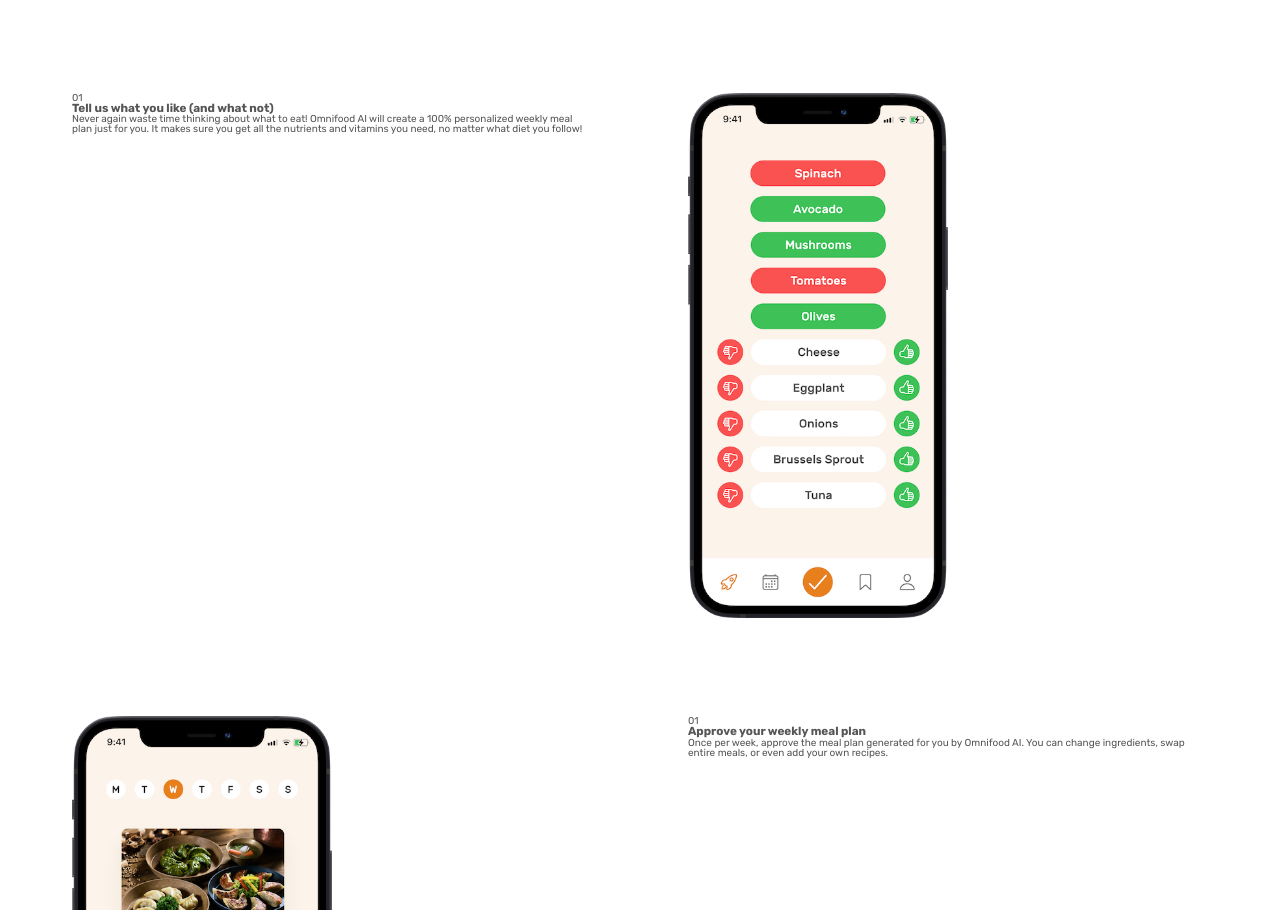
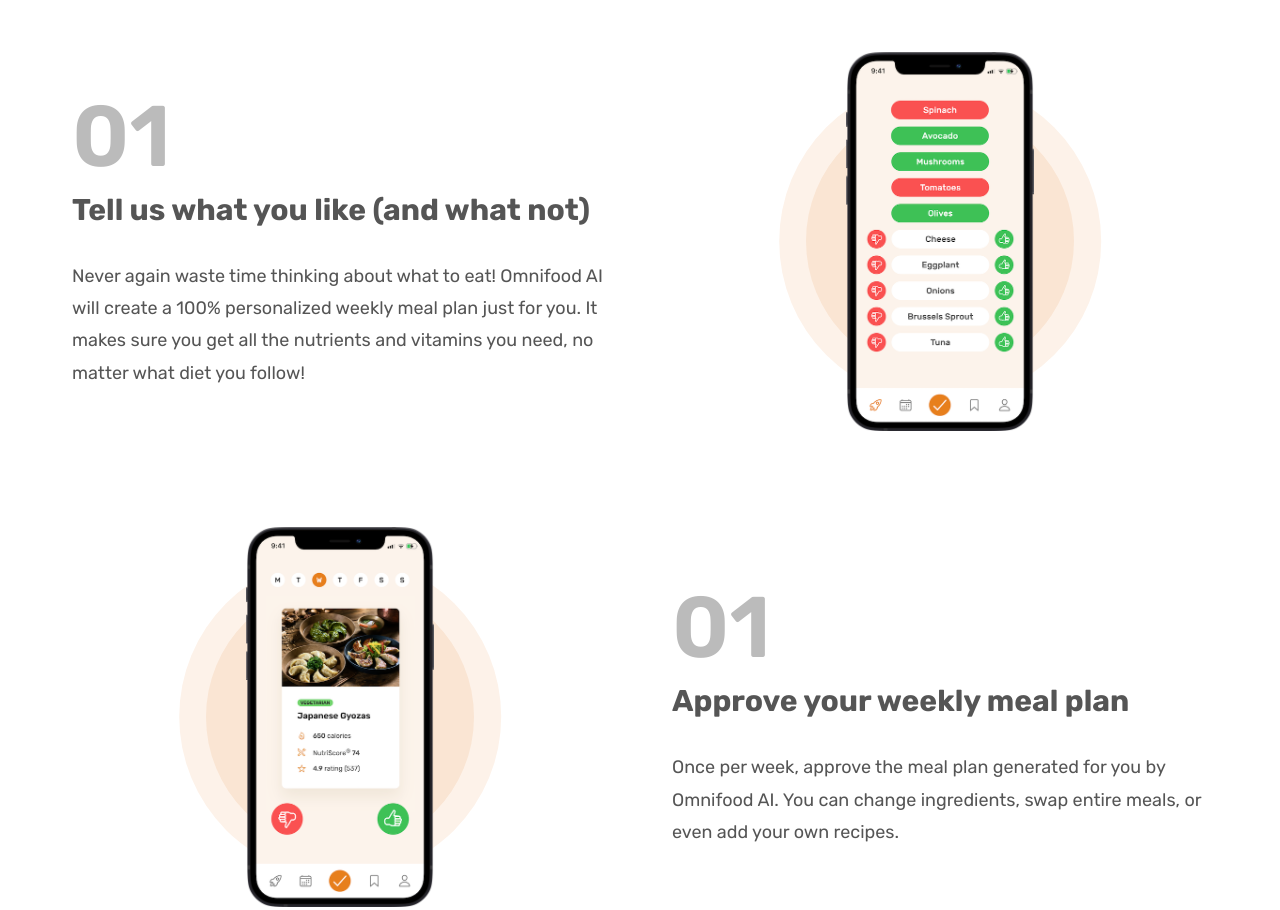
Before and after one commit to chshahid119/omnifood-startup, a plain HTML site: page shahid.html in a window 1280 px wide. Shown: the part 942-1852 px from the top of the page. Drawn offline with Linux system fonts and the light colour scheme.

Commit message:
how-it-works section styling added

```diff
--- a/css/shahid_general.css
+++ b/css/shahid_general.css
@@ -55,3 +55,136 @@ Medium: 11px
 - Spacing system (px)
 2 / 4 / 8 / 12 / 16 / 24 / 32 / 48 / 64 / 80 / 96 / 128
 */
+* {
+  padding: 0;
+  margin: 0;
+  box-sizing: border-box;
+}
+html {
+  /* font-size: 10px; */
+  /* 10px / 16px = 0.625 = 62.5% */
+  /* Percentage of user's browser font-size setting */
+  font-size: 62.5%;
+}
+body {
+  font-family: "Rubik", sans-serif;
+  line-height: 1;
+  font-weight: 400;
+  color: #555;
+}
+
+/* ************************ */
+/* GENERAL REUSEABLE COMPONENTS  */
+/* ************************ */
+.container {
+  max-width: 120rem;
+  padding: 0 3.2rem;
+  margin: 0 auto;
+}
+.grid {
+  display: grid;
+  column-gap: 6.4rem;
+  row-gap: 9.6rem;
+  /* justify-content: center; */
+  /* align-items: center; */
+}
+
+.grid--2-cols {
+  grid-template-columns: repeat(2, 1fr);
+}
+
+.grid--3-cols {
+  grid-template-columns: repeat(3, 1fr);
+}
+.grid--4--cols {
+  grid-template-columns: repeat(4, 1fr);
+}
+
+.grid--center-v {
+  align-items: center;
+}
+.centered-vertically {
+  align-self: center;
+}
+
+/* The Style which is common to the heading primary and heading secondary */
+.heading-primary,
+.heading-secondary {
+  font-weight: 700;
+  color: #343a40;
+  letter-spacing: -0.5px;
+}
+
+.heading-primary {
+  font-size: 5.2rem;
+  line-height: 1.05;
+  margin-bottom: 3.2rem;
+}
+
+.heading-secondary {
+  font-size: 4.4rem;
+  line-height: 1.2;
+  margin-bottom: 9.6rem;
+}
+
+.heading-tertiary {
+  font-size: 3rem;
+  line-height: 1.2;
+  margin-bottom: 3.2rem;
+}
+.subheading {
+  display: block;
+  font-size: 2rem;
+  font-weight: 500;
+  color: #cf711f;
+  text-transform: uppercase;
+  margin-bottom: 1.6rem;
+}
+.btn:link,
+.btn:visited {
+  display: inline-block;
+
+  color: #fff;
+  font-size: 2rem;
+  font-weight: 600;
+  text-decoration: none;
+  padding: 1.6rem 3.2rem;
+  border-radius: 9px;
+
+  /* put transition on original "state" */
+  transition: background-color 0.3s;
+}
+
+.btn--full:link,
+.btn--full:visited {
+  background-color: #e67e22;
+  color: #fff;
+}
+.btn--full:hover,
+.btn--full:active {
+  background-color: #cf711f;
+}
+.btn--outline:link,
+.btn--outline:visited {
+  background-color: #fff;
+  color: #555;
+}
+.btn--outline:hover,
+.btn--outline:active {
+  background-color: #fdf2e9;
+  color: #555;
+
+  /* by using this the border added outside of
+ btn which cause the jump of whole page we
+  dont want to see this so we use trick for
+  inside border */
+  /* border: 3px solid #fff; */
+
+  /* Trick to add border inside  */
+  box-shadow: inset 0 0 0 3px #fff;
+}
+
+/* Helper class for giving some space  */
+.margin-right-sm {
+  margin-right: 1.6rem !important;
+}
--- a/css/shahid_style.css
+++ b/css/shahid_style.css
@@ -1,118 +1,3 @@
-* {
-  padding: 0;
-  margin: 0;
-  box-sizing: border-box;
-}
-html {
-  /* font-size: 10px; */
-  /* 10px / 16px = 0.625 = 62.5% */
-  /* Percentage of user's browser font-size setting */
-  font-size: 62.5%;
-}
-body {
-  font-family: "Rubik", sans-serif;
-  line-height: 1;
-  font-weight: 400;
-  color: #555;
-}
-
-/* ************************ */
-/* GENERAL REUSEABLE COMPONENTS  */
-/* ************************ */
-.container {
-  max-width: 120rem;
-  padding: 0 3.2rem;
-  margin: 0 auto;
-}
-.grid {
-  display: grid;
-  gap: 9.6rem;
-}
-
-.grid--2-cols {
-  grid-template-columns: repeat(2, 1fr);
-}
-
-.grid--3-cols {
-  grid-template-columns: repeat(3, 1fr);
-}
-
-/* The Style which is common to the heading primary and heading secondary */
-.heading-primary,
-.heading-secondary {
-  font-weight: 700;
-  color: #343a40;
-  letter-spacing: -0.5px;
-}
-
-.heading-primary {
-  font-size: 5.2rem;
-  line-height: 1.05;
-  margin-bottom: 3.2rem;
-}
-
-.heading-secondary {
-  font-size: 4.4rem;
-  line-height: 1.2;
-  margin-bottom: 9.6rem;
-}
-.subheading {
-  display: block;
-  font-size: 2rem;
-  font-weight: 500;
-  color: #cf711f;
-  text-transform: uppercase;
-  margin-bottom: 1.6rem;
-}
-.btn:link,
-.btn:visited {
-  display: inline-block;
-
-  color: #fff;
-  font-size: 2rem;
-  font-weight: 600;
-  text-decoration: none;
-  padding: 1.6rem 3.2rem;
-  border-radius: 9px;
-
-  /* put transition on original "state" */
-  transition: background-color 0.3s;
-}
-
-.btn--full:link,
-.btn--full:visited {
-  background-color: #e67e22;
-  color: #fff;
-}
-.btn--full:hover,
-.btn--full:active {
-  background-color: #cf711f;
-}
-.btn--outline:link,
-.btn--outline:visited {
-  background-color: #fff;
-  color: #555;
-}
-.btn--outline:hover,
-.btn--outline:active {
-  background-color: #fdf2e9;
-  color: #555;
-
-  /* by using this the border added outside of
- btn which cause the jump of whole page we
-  dont want to see this so we use trick for
-  inside border */
-  /* border: 3px solid #fff; */
-
-  /* Trick to add border inside  */
-  box-shadow: inset 0 0 0 3px #fff;
-}
-
-/* Helper class for giving some space  */
-.margin-right-sm {
-  margin-right: 1.6rem !important;
-}
-
 /* ************************ */
 /* HEADER  */
 /* ************************ */
@@ -187,7 +72,7 @@ body {
 
 .hero-description {
   font-size: 2rem;
-  line-height: 1.5;
+  line-height: 1.6;
   margin-bottom: 4.8rem;
 }
 
@@ -230,6 +115,48 @@ body {
   padding: 9.6rem 0;
 }
 
+.step-number {
+  font-size: 8.6rem;
+  font-weight: 600;
+  color: #bbb;
+  margin-bottom: 1.2rem;
+}
+
+.step-description {
+  font-size: 1.8rem;
+  line-height: 1.8;
+}
+
+.step-img-box {
+  position: relative;
+  display: flex;
+  align-items: center;
+  justify-content: center;
+}
+.step-img-box::before,
+.step-img-box::after {
+  content: "";
+  display: block;
+  position: absolute;
+  top: 50%;
+  left: 50%;
+  border-radius: 50%;
+  transform: translate(-50%, -50%);
+}
+
+.step-img-box::before {
+  width: 60%;
+  padding-bottom: 60%;
+  background-color: #fdf2e9;
+  z-index: -2;
+}
+.step-img-box::after {
+  width: 50%;
+  padding-bottom: 50%;
+  background-color: #fae5d3;
+  z-index: -1;
+}
+
 .step-img {
-  max-width: 50%;
+  max-width: 35%;
 }
--- a/shahid.html
+++ b/shahid.html
@@ -9,8 +9,9 @@
       href="https://fonts.googleapis.com/css2?family=Rubik:wght@400;500;600;700&display=swap"
       rel="stylesheet"
     />
+    <link rel="stylesheet" href="css/shahid_general.css" />
+    <link rel="stylesheet" href="css/shahid_style.css" />
 
-    <link rel="stylesheet" href="css/shahid_style.css" />
     <title>Omnifood</title>
   </head>
   <body>
@@ -33,7 +34,7 @@
             <h1 class="heading-primary">
               A healthy meal delivered to your door, every single day
             </h1>
-            <p class="hero-description">
+            <p class="step-description">
               The smart 365-days-per-year food subscription that will make you
               eat healthy again. Tailored to your personal tastes and
               nutritional needs.
@@ -94,21 +95,23 @@
             Your daily dose of health in 3 simple steps
           </h2>
         </div>
-        <div class="container grid grid--2-cols">
+        <div class="container grid grid--2-cols grid--center-v">
           <!-- STEP NUMBER 01 -->
+
+          <!-- if we want to vertically center it one way is to use centered-vertically by using class "centered-vertically" along side in step-text-box -->
           <div class="step-text-box">
             <p class="step-number">01</p>
             <h3 class="heading-tertiary">
               Tell us what you like (and what not)
             </h3>
-            <p>
+            <p class="step-description">
               Never again waste time thinking about what to eat! Omnifood AI
               will create a 100% personalized weekly meal plan just for you. It
               makes sure you get all the nutrients and vitamins you need, no
               matter what diet you follow!
             </p>
           </div>
-          <div class="step-img-box">
+          <div class="step-img-box big-circle small-circle">
             <img
               src="img/app/app-screen-1.png"
               alt="iPhone app preferences selection screen"
@@ -126,7 +129,7 @@
           <div class="step-text-box">
             <p class="step-number">01</p>
             <h3 class="heading-tertiary">Approve your weekly meal plan</h3>
-            <p>
+            <p class="step-description">
               Once per week, approve the meal plan generated for you by Omnifood
               AI. You can change ingredients, swap entire meals, or even add
               your own recipes.
@@ -137,7 +140,7 @@
           <div class="step-text-box">
             <p class="step-number">01</p>
             <h3 class="heading-tertiary">Receive meals at convenient time</h3>
-            <p>
+            <p class="step-description">
               Best chefs in town will cook your selected meal every day, and we
               will deliver it to your door whenever works best for you. You can
               change delivery schedule and address daily!
```
